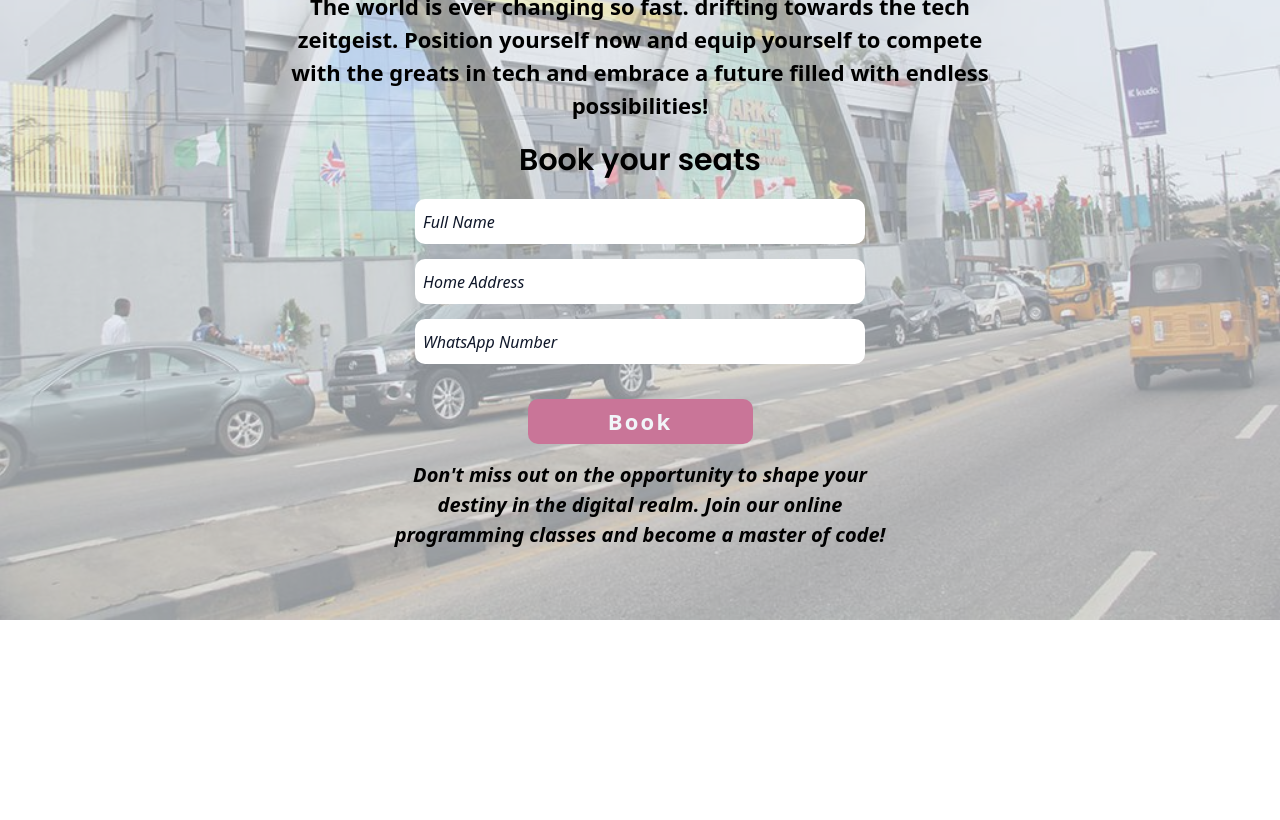
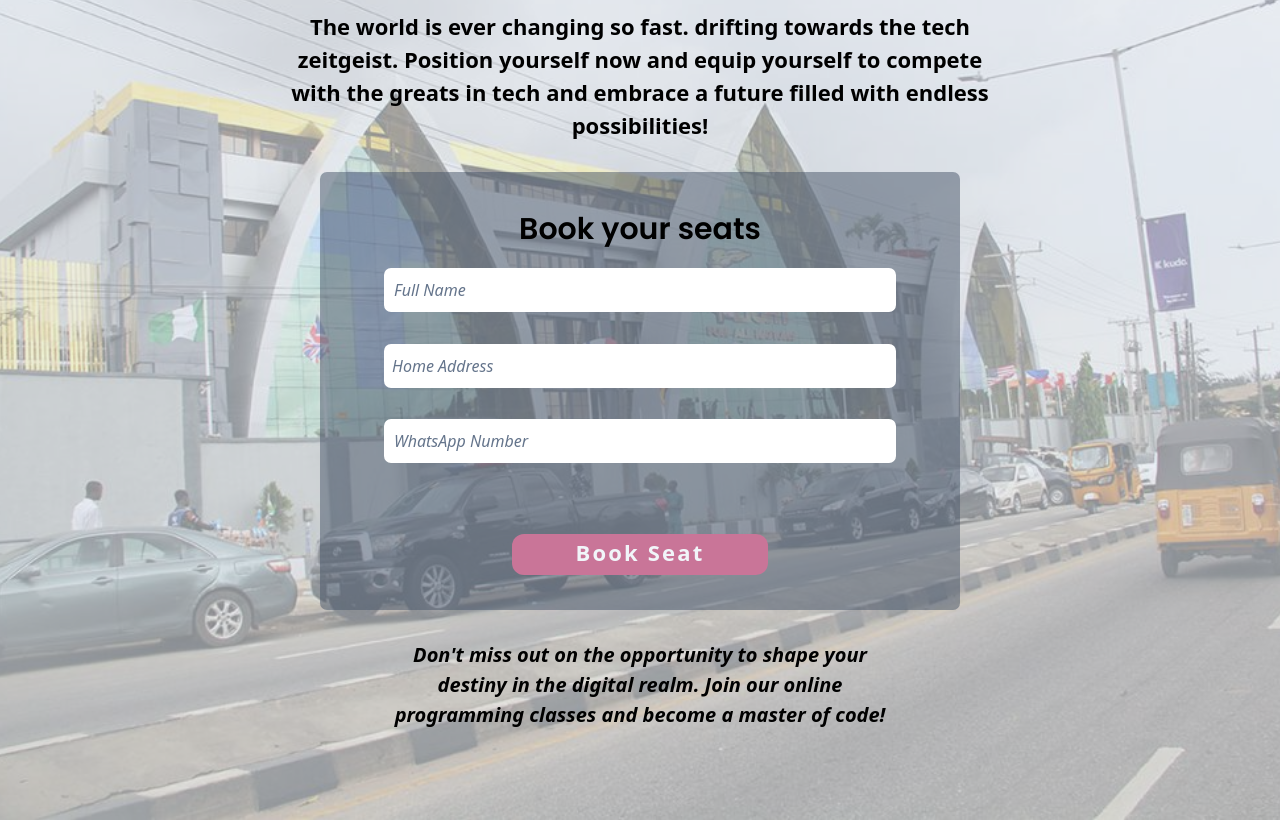
Before and after one commit to Kennius7/Publish-It-In-Gath-Landing-Page, a React (Vite) app: page / in a window 1280 px wide. Shown: the part 1940-2760 px from the top of the page. Before the commit the page ends 2560 px from the top, so only its background shows below. Built offline with nearby package versions, Linux system fonts and the light colour scheme; no server answers; the database is empty.

Commit message:
Logic for the register button

```diff
--- a/package.json
+++ b/package.json
@@ -18,6 +18,7 @@
     "firebase": "^10.8.1",
     "react": "^18.2.0",
     "react-dom": "^18.2.0",
+    "react-icons": "^5.0.1",
     "react-router-dom": "^6.21.2",
     "tailwindcss": "^3.4.1"
   },
--- a/src/App.jsx
+++ b/src/App.jsx
@@ -2,6 +2,7 @@ import { useState, useEffect } from "react";
 import { BrowserRouter, Routes, Route } from "react-router-dom";
 import { mainContext } from "./context/mainContext";
 import LandingPage from "./components/LandingPage";
+import SuccessPage from "./components/SuccessPage";
 import ScrollToTop from "./ScrollToTop";
 import { monthFunct, dayFunct, hourFunct, minuteFunct, secFunct } from "./components/data";
 import { getDoc, doc, setDoc } from 'firebase/firestore';
@@ -16,7 +17,7 @@ function App() {
   const [ifLandingLoaded, setIfLandingLoaded] = useState(false);
   const [dateLoaded, setDateLoaded] = useState(true);
 
-  const [customDate, setCustomDate] = useState("03/17/2024 07:30:00");
+  const [customDate, setCustomDate] = useState("03/24/2024 07:30:00");
   const timeVariable1 = new Date(customDate);
   const timeVariable2 = new Date;
   const [futureCounted, setFutureCounted] = useState(timeVariable1.valueOf());
@@ -129,6 +130,7 @@ function App() {
           <ScrollToTop />
           <Routes>
             <Route path="/" element={<LandingPage />} />
+            <Route path="/success" element={<SuccessPage />} />
           </Routes>
         </BrowserRouter>
       </mainContext.Provider>
--- a/src/components/CallToAction.jsx
+++ b/src/components/CallToAction.jsx
@@ -1,30 +1,199 @@
-// import RegisterButton from "./RegisterButton";
+import { useState, useEffect } from "react";
+import { useNavigate } from "react-router-dom";
+import { Timestamp, addDoc, collection, onSnapshot, orderBy, query } from 'firebase/firestore';
+import { db } from "../../FirebaseConfig";
 import backgroundPics from "../assets/img/BG4.jpg";
-// import { useState } from "react";
-// import { useNavigate } from "react-router-dom";
-// import { password } from "../data";
-const PIIG_GroupLink = "https://chat.whatsapp.com/CJWMYLMBQkBF8WvtBrOYbr";
+import { AiOutlineLoading3Quarters } from "react-icons/ai";
+// const PIIG_GroupLink = "https://chat.whatsapp.com/CJWMYLMBQkBF8WvtBrOYbr";
 
 
 
 function CallToAction() {
-    // const Navigate = useNavigate();
-    // const passwordAdmin = password;
-    // const [clicked, setClicked] = useState(false);
-    // const [adminPassword, setAdminPassword] = useState("");
+    const Navigate = useNavigate();
+    const [formData, setFormData] = useState({
+        fullName: '',
+        address: '',
+        number: ''
+    });
+    const [submitText, setSubmitText] = useState("Book Seat");
+    const [isSubmit, setIsSubmit] = useState(false);
+    const [errors, setErrors] = useState({});
+    const [PIIGData, setPIIGData] = useState([]);
+    const [errorNumUI, setErrorNumUI] = useState(false);
+    const [errorNameUI, setErrorNameUI] = useState(false);
+    const numberRegex = /[0-9]/;
+    const fullNameRegex = /\s/;
+    // const docRefExample = "28lvUKGP3Mv8jvq32sU8";
 
-    // const handleChange = (e) => {
-    //     setAdminPassword(() => e.target.value);
+    useEffect(() => {
+        const PIIG_DataRef = collection(db, "PIIG_Registrations");
+        const q = query(PIIG_DataRef, orderBy("createdAt", "desc"));
+
+        onSnapshot(q, (snapshot) => {
+            const PIIG_Data = snapshot.docs.map((doc) => ({
+            id: doc.id,
+            ...doc.data(),
+            }));
+            setPIIGData(PIIG_Data);
+        })
+    }, [])
+
+    const handleChange = (e) => {
+        setFormData({
+            ...formData,
+            [e.target.name]: e.target.value,
+        });
+    }
+
+    const handleNumberChange = (e) => {
+        if (formData.number.length === 0) {
+            setErrorNumUI(false);
+            errors.number = '';
+            setFormData({
+                ...formData,
+                number: e.target.value,
+            });
+            return
+        }
+        if (formData.number.length > 0 && formData.number.length < 10) {
+            setErrorNumUI(true);
+            errors.number = 'Number must be eleven (11) digits';
+            setFormData({
+                ...formData,
+                number: e.target.value,
+            });
+            return
+        }
+        // if (formData.number.length === 11) {
+        //     setErrorNumUI(false);
+        //     errors.number = '';
+        //     setFormData({
+        //         ...formData,
+        //         number: e.target.value,
+        //     });
         // }
-    // const handleAdminClick = () => {
-    //     setClicked(!clicked);
-    // }
+        if (formData.number.length > 10) {
+            setErrorNumUI(true);
+            errors.number = 'Number must be eleven (11) digits';
+            setFormData({
+                ...formData,
+                number: e.target.value,
+            });
+            return
+        }
+        setErrorNumUI(false);
+        errors.number = '';
+        setFormData({
+            ...formData,
+            number: e.target.value,
+        });
+    }
 
-    const handleSubmit = () => {
-        // adminPassword === passwordAdmin
-        //     ? Navigate("/dashboard")
-        //     : console.log(adminPassword);
-        window.open(PIIG_GroupLink, '_blank', 'noreferrer');
+    const SignUpTimeOut = () => {
+        setTimeout(() => {
+            setSubmitText("Book Seat");
+            setIsSubmit(false);
+            setTimeout(() => {
+                setErrors({});
+            }, 12000);
+        }, 1000);
+    }
+
+    const validateForm = () => {
+        const errors = {};
+
+        // Validate name
+        if (!formData.fullName) {
+            errors.fullName = 'Full Name is required';
+            SignUpTimeOut();
+        }
+        if (!fullNameRegex.test(formData.fullName)) {
+            setErrorNameUI(true);
+            errors.fullName = 'Ensure First Name and Surname are present';
+            SignUpTimeOut();
+            setTimeout(() => {
+                setErrorNameUI(false);
+            }, 13000);
+        }
+
+        // Validate home address
+        if (!formData.address) {
+            errors.address = 'Address is required';
+            SignUpTimeOut();
+        }
+
+        // Validate phone number
+        if (!numberRegex.test(parseInt(formData.number.toString()))) {
+            errors.number = 'Valid number is required';
+            SignUpTimeOut();
+        }
+
+        if (formData.number === "" || formData.number === "+234") {
+            errors.number = 'Please type in a Phone number';
+            SignUpTimeOut();
+        }
+
+        setErrors(errors);
+
+        // Return true if there are no errors
+        return Object.keys(errors).length === 0;
+    };
+
+    const generateHighestId = (arr) => {
+        if (arr.length === 0) {
+            return 0
+        }
+        if (arr.length > 0) {
+            const ids = arr.map(item => item.regID);
+            const highestId = Math.max(...ids);
+            return (highestId + 1);
+        }
+    }
+
+    const handleSubmit = (e) => {
+        e.preventDefault();
+        setIsSubmit(true);
+        console.log(formData);
+
+        if (validateForm()) {
+            if (navigator.onLine) {
+                console.log("App online");
+                console.log("Registering...");
+                const regDataRef = collection(db, "PIIG_Registrations");
+                addDoc(regDataRef, {
+                    fullName: formData.fullName,
+                    address: formData.address,
+                    number: parseInt(formData.number.toString().slice(1)),
+                    createdAt: Timestamp.now().toDate(),
+                    regID: generateHighestId(PIIGData),
+                }).then(()=>{
+                    console.log("Registration successful");
+                    // toast("Registration successful", { type: "success" });
+                    setTimeout(() => {
+                        setSubmitText("Book Seat");
+                        setIsSubmit(false);
+                    }, 2000);
+                    setTimeout(() => {
+                        Navigate("/success");
+                    }, 4000);
+                }).catch((error)=>{
+                    console.log(`Error Registering: ${error}`);
+                    // toast("Error Registering", { type: "error" });
+                    setTimeout(() => {
+                        setSubmitText("Book Seat");
+                        setIsSubmit(false);
+                    }, 2000);
+                })
+            }
+            if (!navigator.onLine) {
+                console.log("App offline");
+                setTimeout(() => {
+                    setSubmitText("Book Seat");
+                    setIsSubmit(false);
+                }, 2000);
+            }
+        }
+        // window.open(PIIG_GroupLink, '_blank', 'noreferrer');
     }
 
 
@@ -32,7 +201,7 @@ function CallToAction() {
 
   return (
     <>
-        <div className="w-full relative bg-slate-200 md:h-[700px] sm:h-[600px] xs:h-[500px] h-[500px]">
+        <div className="w-full relative bg-slate-200 md:h-[900px] sm:h-[600px] xs:h-[500px] h-[500px]">
             <div className="w-full h-full">
                 <img src={backgroundPics} className="w-full h-full object-cover object-bottom opacity-40" />
             </div>
@@ -46,44 +215,93 @@ function CallToAction() {
                     and embrace a future filled with endless possibilities!
                 </div>
 
-                <div className="flex flex-col justify-center items-center w-full md:h-[200px] sm:h-[150px]
-                    h-[200px]">
+                <div className="flex flex-col justify-center items-center
+                    md:w-[50%] sm:w-[60%] xs:w-[60%] w-full md:h-[90%] sm:h-[450px]
+                    h-[500px] bg-slate-600/50 my-[30px] rounded-[7px]">
 
                     <div className="font-poppins font-semibold text-center md:text-[30px]
-                        sm:text-[30px] xs:text-[24px] text-[20px] md:max-w-[800px] sm:max-w-[700px]
-                        xs:max-w-[500px] max-w-[320px] xs:mb-4 mb-[10px]">
+                        sm:text-[30px] xs:text-[24px] text-[20px] xs:mb-4 mb-[10px]">
                         Book your seats
                     </div>
 
-                    <div className="flex flex-col justify-between items-center w-[450px] h-[400px]">
-                        <div className="w-full h-[45px] mb-[15px]">
+                    <form
+                        className="flex flex-col justify-between items-center md:w-[80%] w-[98%]
+                        md:h-[70%] h-[400px]"
+                        onSubmit={handleSubmit}>
+                        <div className="flex flex-col justify-between items-center md:w-full w-[98%]
+                            md:h-full h-[300px]">
+                            <div className="w-full h-[35%] mb-[20px]">
                                 <input
-                                className="w-full h-full rounded-[10px] pl-[8px] outline-none
-                                placeholder:font-sans placeholder:italic placeholder:text-slate-900"
+                                    className={`w-full h-[80%] rounded-[7px] pl-[8px] outline-none
+                                    placeholder:font-sans placeholder:italic placeholder:text-slate-500
+                                    border-2
+                                    ${errorNameUI ? "border-red-300" : "border-white"}`}
                                     placeholder="Full Name"
-                                required />
+                                    name="fullName"
+                                    value={formData.fullName}
+                                    onChange={handleChange}/>
+                                {
+                                    errors.fullName &&
+                                    <p
+                                        className="font-sans text-red-300 w-full h-[20%] text-[15px]
+                                        italic pl-2">
+                                        {errors.fullName}
+                                    </p>
+                                }
                             </div>
-                        <div className="w-full h-[45px] mb-[15px]">
+                            <div className="w-full h-[35%] mb-[20px]">
                                 <input
-                                className="w-full h-full rounded-[10px] pl-[8px] outline-none
-                                placeholder:font-sans placeholder:italic placeholder:text-slate-900"
+                                    className="w-full h-[80%] rounded-[7px] pl-[8px] outline-none
+                                    placeholder:font-sans placeholder:italic placeholder:text-slate-500"
                                     placeholder="Home Address"
-                                required />
+                                    name="address"
+                                    value={formData.address}
+                                    onChange={handleChange}/>
+                                {
+                                    errors.address &&
+                                    <p className="font-sans text-red-300 w-full h-[20%] text-[15px]
+                                    italic pl-2">
+                                        {errors.address}
+                                    </p>
+                                }
                             </div>
-                        <div className="w-full h-[45px] mb-[15px]">
+                            <div className="w-full h-[35%] mb-[20px]">
                                 <input
-                                className="w-full h-full rounded-[10px] pl-[8px] outline-none
-                                placeholder:font-sans placeholder:italic placeholder:text-slate-900"
+                                    className={`w-full h-[80%] rounded-[7px] pl-[8px] outline-none
+                                    placeholder:font-sans placeholder:italic placeholder:text-slate-500
+                                    border-2
+                                    ${errorNumUI ? "border-red-300" : "border-white"}`}
                                     placeholder="WhatsApp Number"
-                                required />
+                                    maxLength={11}
+                                    name="number"
+                                    value={formData.number}
+                                    onChange={handleNumberChange}/>
+                                {
+                                    errors.number &&
+                                    <p className="font-sans text-red-300 w-full h-[20%] text-[15px]
+                                    italic pl-2">
+                                        {errors.number}
+                                    </p>
+                                }
                             </div>
-                        <button
-                            onClick={handleSubmit}
-                            className="font-sans font-semibold tracking-widest w-[50%] h-[45px] rounded-[10px]
-                            text-slate-100 bg-[#c97598] text-[22px] focus:bg-slate-500 focus:text-white mt-[20px]">
-                            Book
+                        </div>
+                        <div
+                            className="flex flex-col justify-center items-center w-[50%] h-[55px]
+                            rounded-[12px] text-slate-100 bg-[#c97598] mt-[40px]">
+                            {
+                                !isSubmit
+                                    ?   <button
+                                            type="submit"
+                                            className="font-sans font-semibold tracking-widest mb-[5px]
+                                            text-[22px] focus:bg-slate-500 focus:text-white">
+                                            {submitText}
                                         </button>
+                                    :   <div className='flex justify-center items-center rotate'>
+                                            <AiOutlineLoading3Quarters size={24} color="white" />
                                         </div>
+                            }
+                        </div>
+                    </form>
                 </div>
 
                 <div className="font-sans font-semibold text-center italic md:text-[20px]
--- a/src/components/SundayExpectation.jsx
+++ b/src/components/SundayExpectation.jsx
@@ -14,7 +14,7 @@ function SundayExpectation() {
                   What To Expect on Sunday Morning
               </div>
               <div className="text-[#181544] font-sans italic sm:text-[20px] xs:text-[17px]
-                text-[15px] sm:tracking-normal tracking-tight">
+                text-[14px] sm:tracking-normal tracking-tight">
                 (Pick up time is 7:30AM latest. Don&apos;t miss it, or you miss out!)
               </div>
             </div>
```
Also changed, not shown: src/components/Home.jsx (+6 -5 lines), src/components/SuccessPage.jsx (added, +31 -0 lines), 1 other file (tests, documents, lock files or other folders). Lines whose indentation alone changed are shown as unchanged.
